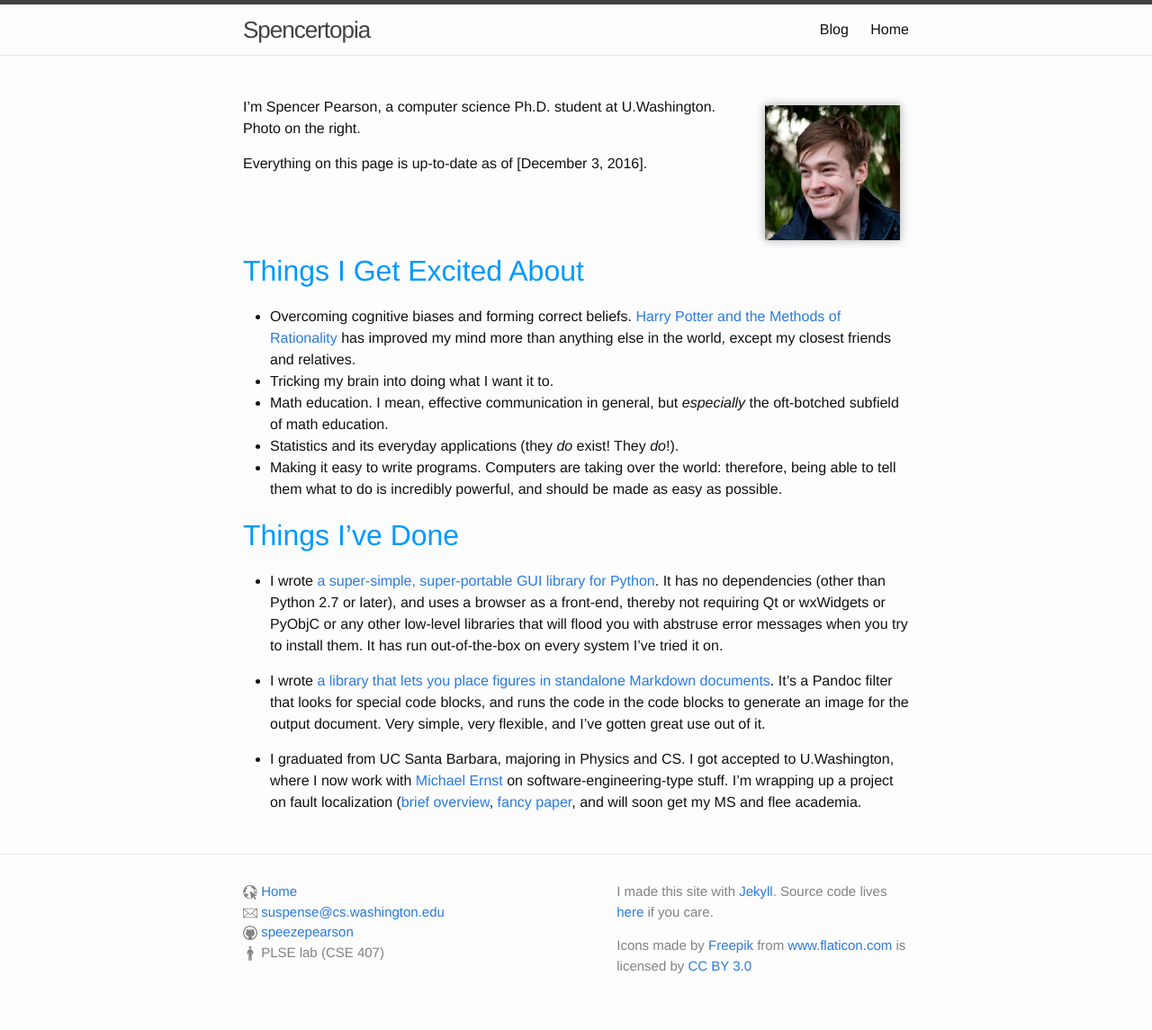
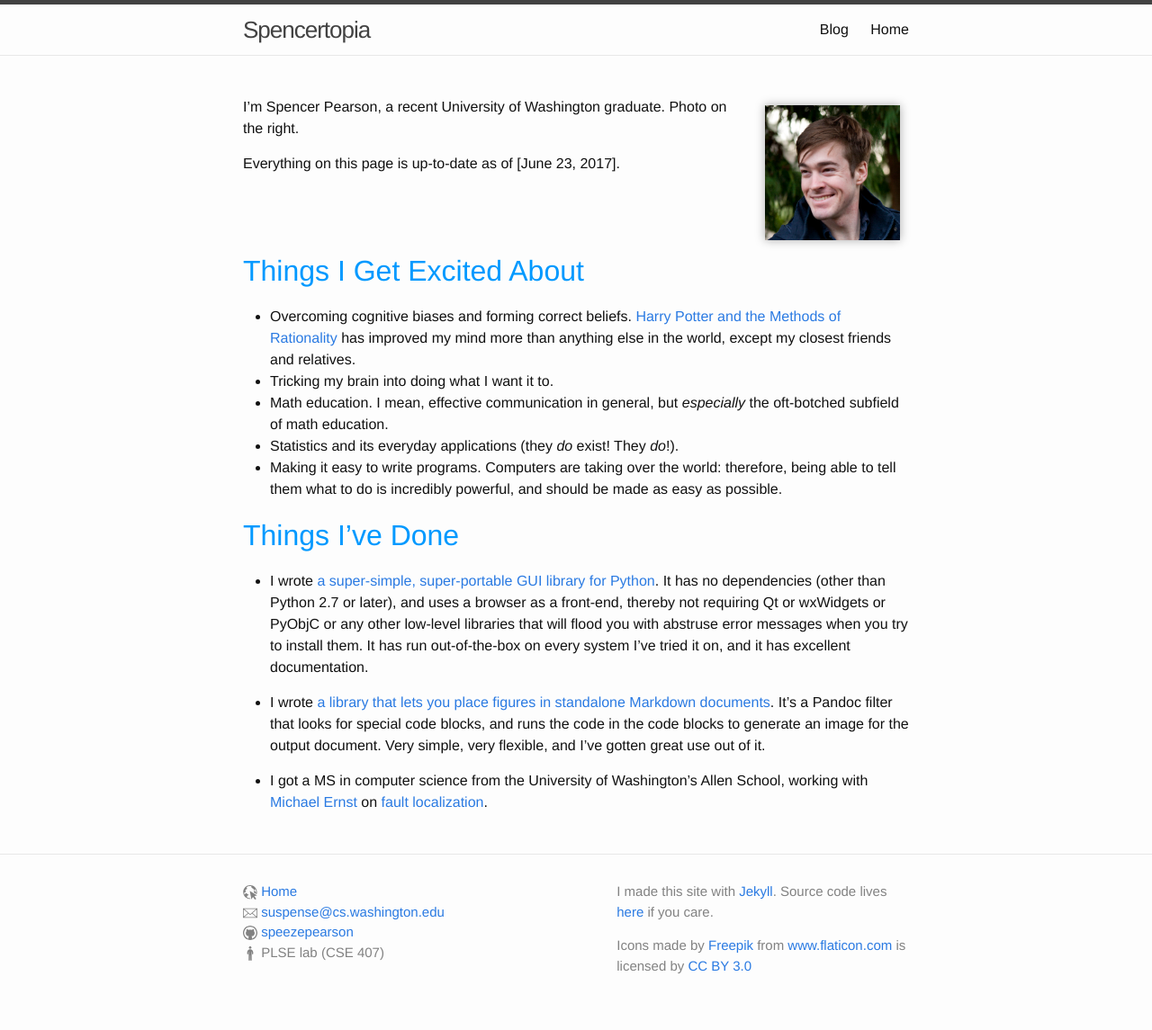
Before and after one commit to speezepearson/speezepearson.github.io, a Jekyll site: the page built from index.md, in a window 1280 px wide. Shown: the whole page at 90% size. Built offline with Jekyll 4.4.1, drawn with Linux system fonts in a browser that asks for light colours.

Commit message:
update index page

```diff
--- a/index.md
+++ b/index.md
@@ -5,9 +5,9 @@ title: Home
 
 <img id="profile-picture" src="/resources/img/profile-picture.jpg" />
 
-I'm Spencer Pearson, a computer science Ph.D. student at U.Washington. Photo on the right.
+I'm Spencer Pearson, a recent University of Washington graduate. Photo on the right.
 
-Everything on this page is up-to-date as of [December 3, 2016].
+Everything on this page is up-to-date as of [June 23, 2017].
 
 <div style="clear:both"></div>
 
@@ -25,11 +25,11 @@ Things I Get Excited About
 Things I've Done
 ================
 
-- I wrote [a super-simple, super-portable GUI library for Python][browsergui]. It has no dependencies (other than Python 2.7 or later), and uses a browser as a front-end, thereby not requiring Qt or wxWidgets or PyObjC or any other low-level libraries that will flood you with abstruse error messages when you try to install them. It has run out-of-the-box on every system I've tried it on.
+- I wrote [a super-simple, super-portable GUI library for Python][browsergui]. It has no dependencies (other than Python 2.7 or later), and uses a browser as a front-end, thereby not requiring Qt or wxWidgets or PyObjC or any other low-level libraries that will flood you with abstruse error messages when you try to install them. It has run out-of-the-box on every system I've tried it on, and it has excellent documentation.
 
 - I wrote [a library that lets you place figures in standalone Markdown documents][panfig]. It's a Pandoc filter that looks for special code blocks, and runs the code in the code blocks to generate an image for the output document. Very simple, very flexible, and I've gotten great use out of it.
 
-- I graduated from UC Santa Barbara, majoring in Physics and CS. I got accepted to U.Washington, where I now work with [Michael Ernst][mernst] on software-engineering-type stuff. I'm wrapping up a project on fault localization ([brief overview](/compsci/research/2016/03/20/automated-debugging.html), [fancy paper](http://www.cs.washington.edu/tr/2016/08/UW-CSE-16-08-03.pdf), and will soon get my MS and flee academia.
+- I got a MS in computer science from the University of Washington's Allen School, working with [Michael Ernst][mernst] on [fault localization][fl-paper].
 
 <!-- (secret marker) -->
 
```
Also changed, not shown: other parts of index.md (+1 -0 lines).
